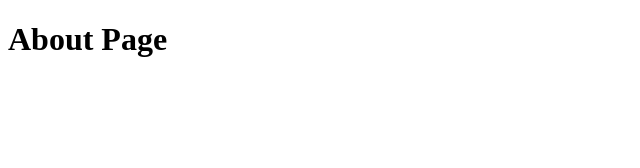
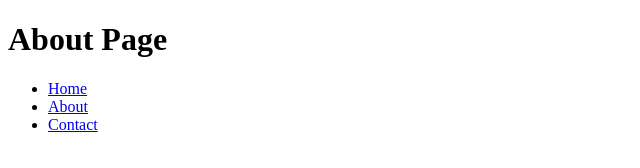
Before and after one commit to kosunghw/basic-node-webpage, a website: page about.html in a window 1280 px wide. Shown: the whole page, without its empty margins (0-640 px from the left). Drawn offline with Linux system fonts and the light colour scheme.

Commit message:
Add links to each page

```diff
--- a/about.html
+++ b/about.html
@@ -7,5 +7,10 @@
   </head>
   <body>
     <h1>About Page</h1>
+    <ul>
+      <li><a href="/index">Home</a></li>
+      <li><a href="/about">About</a></li>
+      <li><a href="/contact-me">Contact</a></li>
+    </ul>
   </body>
 </html>
```
Also changed, not shown: contact-me.html (+5 -0 lines), index.html (+5 -0 lines).
